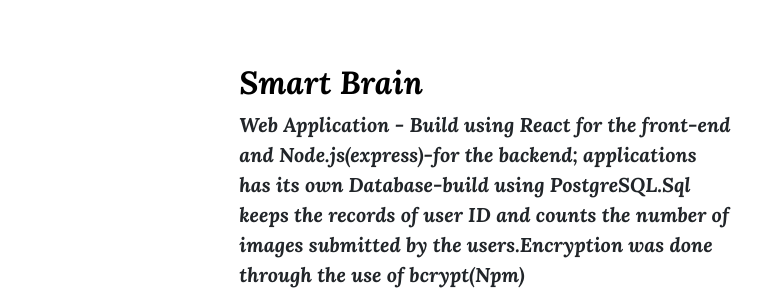
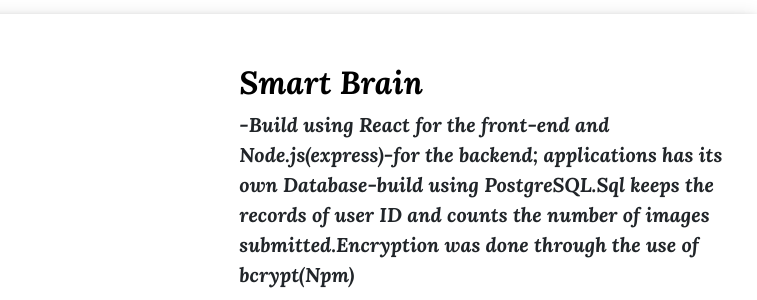
Before and after one commit to sharmadeep698/Old-Resume-Blue-theme-, a plain HTML site: page index.html in a window 1280 px wide. Shown: the part 1747-2047 px from the top of the page, 523-1280 px from the left. Drawn offline with nearby package versions, Linux system fonts and the light colour scheme; animation ran at ten frames a second.

Commit message:
all aproved skills

```diff
--- a/index.css
+++ b/index.css
@@ -130,6 +130,10 @@ h2{
 	text-align: left;
 	margin-left:20px;
 
+}
+.Box{
+	 width: 250px;
+  box-shadow: 0 4px 8px 0 rgba(0, 0, 0, 0.2), 0 6px 20px 0 rgba(0, 0, 0, 0.19)
 }
 /*Despcription for Skilss*/
 .lead{
--- a/index.html
+++ b/index.html
@@ -48,7 +48,7 @@
 									  <div class="carousel-inner">
 									  	   <div class="carousel-item active " >
 									<img class="React " src="./signnup.png"  >
-									<h1 class="React Dom"> 	<a href="https://shielded-scrubland-78829.herokuapp.com/?fbclid=IwAR2cTrsQQTDznb3VBv4I2yEn5sNWyZM8t_eTKyqKbiXC_el_01SxwiE9VqY" target="_new"><h3 class="btn btn-lg bt n-outline-primary "> <i class="fa fa-sign-in" aria-hidden="true"></i> View Website</h3></a>
+									<h1 class="React Dom"> 	<a href="https://shielded-scrubland-78829.herokuapp.com/?fbclid=IwAR2cTrsQQTDznb3VBv4I2yEn5sNWyZM8t_eTKyqKbiXC_el_01SxwiE9VqY" target="_new"><h3 class="btn btn-lg btn-outline-success "> <i class="fa fa-sign-in" aria-hidden="true"></i> View Website</h3></a>
 									</h1>
 									 </div>
 
@@ -92,7 +92,7 @@
 <script src="//cdnjs.cloudflare.com/ajax/libs/jquery/3.2.1/jquery.min.js"></script> -->
 <body>
 
-    <div class="container row">
+    <div class="container row ">
       <div class="col-md-12">
        <h5 style="text-decoration: underline; line-height: 2; font-size: 2rem" class="About"><b>About Me</b> </h5>
     <div class="d-flex justify-content-center h-100 AboutImg">
@@ -105,7 +105,7 @@
       </div>
 
     </div>
-     <div class="Mac">
+     <div class="Mac ">
      <p>Result-oriented Developer with experience in developing
           and  testing Web applications.<br> Designed over 16 applications
           from scratch. Investigated new technologies to produce
@@ -130,11 +130,11 @@
   </div>
   </div>
 </div>
-  <div class="fade">
+  <div class="fade ">
      <div class="row featurette trail Move" >
               <div class="col-md-5">
                 <h2 class="featurette-heading ">Sign up </h2>
-             <p class="lead">It's an web application, which fetches an API provided by <a href="https://mailchimp.com/" target="_new">mailchimp </a> in its own server and has been deployed in Heroku .It takes In the email of an user and records it in a list.To help Developer grow his Network     </p>
+             <p class="lead">It's an web application, which fetches an API provided by <a href="https://mailchimp.com/" target="_new">mailchimp </a> in its own server and has been deployed in Heroku .It takes In the email of an user and records it in a list.To help Developer grow his Network</p>
               <a style="color: white" href="https://shielded-scrubland-78829.herokuapp.com/" target="_blank"><h3 class="btn btn-lg   btn-outline-success "> <i class="fa fa-sign-in" aria-hidden="true"></i> View Website</h3></a>
       <a href="https://github.com/sharmadeep698/SingnUp-" class="btn btn-outline-dark" target="_blank"> <i class="fa fa-github" aria-hidden="true"></i> View Code</a>
 
@@ -162,11 +162,11 @@
               </div>
             </div>
   </div>
-  <div class="fade">
+  <div class="fade Box">
      <div class="row featurette  Move" id="smart-Brain">
               <div class="col-md-5 order-md-2">
                 <h2 class="featurette-heading" >Smart Brain</h2>
-                <p class="lead">Web Application - Build using React for the front-end and Node.js(express)-for the backend; applications has its own Database-build using PostgreSQL.Sql keeps the records of user ID and counts the number of images submitted by the users.Encryption was done through the use of bcrypt(Npm)</p>
+                <p class="lead">-Build using React for the front-end and Node.js(express)-for the backend; applications has its own Database-build using PostgreSQL.Sql keeps the records of user ID and counts the number of images submitted.Encryption was done through the use of bcrypt(Npm)</p>
                 <a href="https://github.com/sharmadeep698/smart-Brain" target="_new"><h3 class="btn btn-lg   btn-outline-dark Brain "> <i class="fa fa-github" aria-hidden="true"></i> View Code </h3></a>
 
                   <ul class="row">
```
